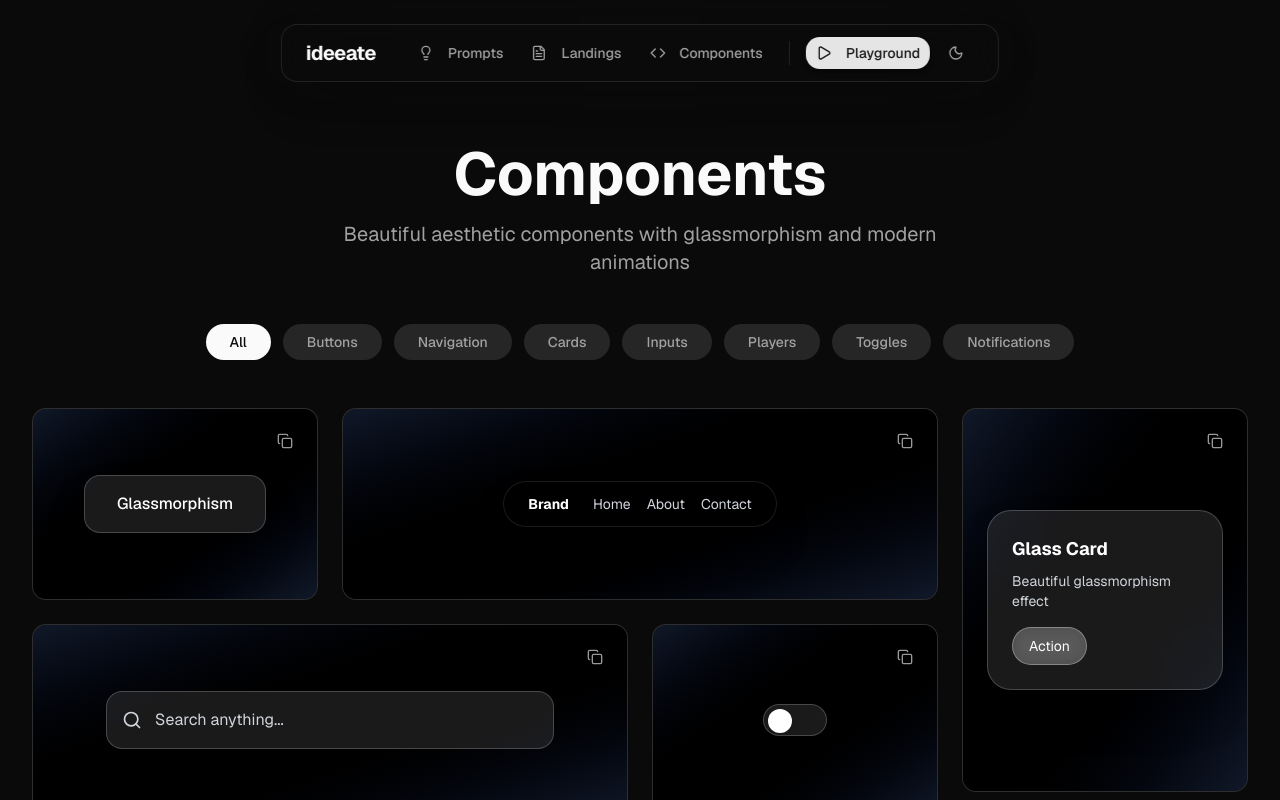
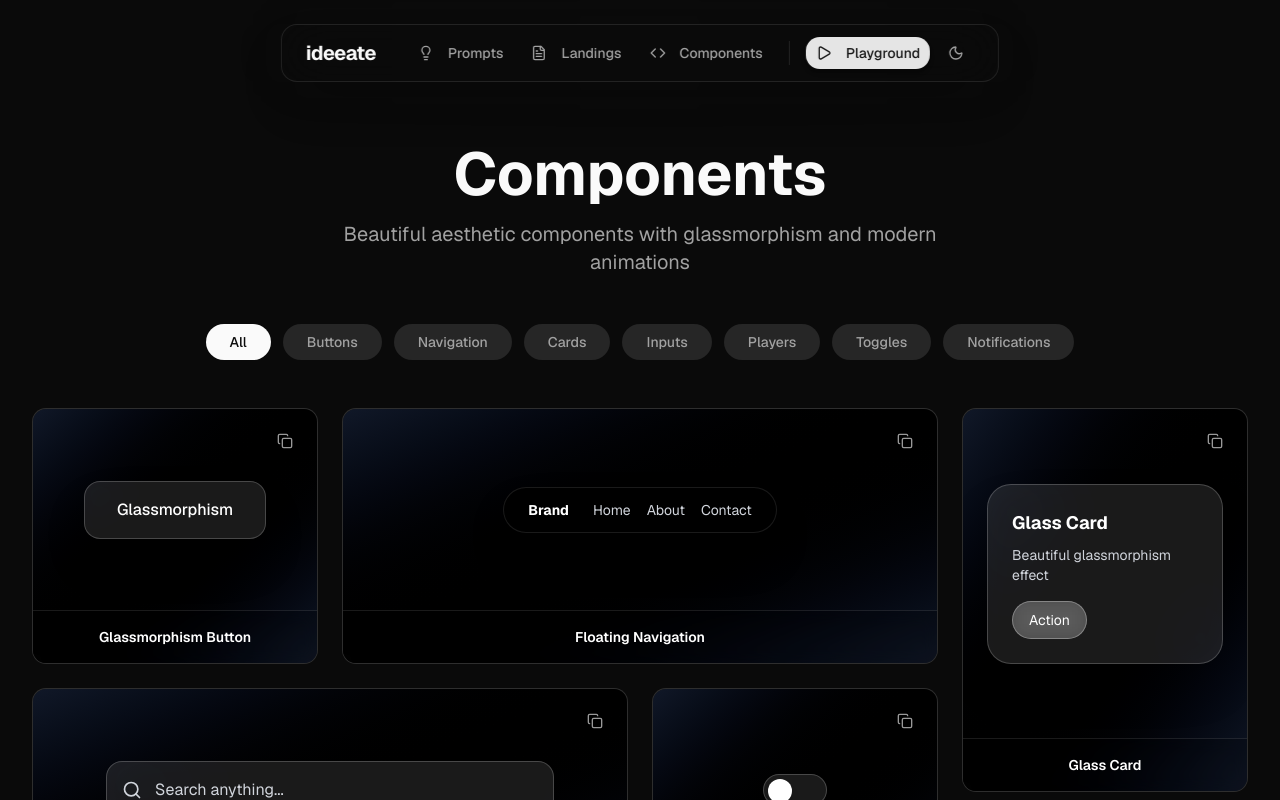
Before and after one commit to casualhermit27/ideeate, a Next.js app: page /components in a window 1280 px wide. Shown: the top 800 px of the page. Built offline with nearby package versions, Linux system fonts and the light colour scheme.

Commit message:
Fix component grid spacing and enhance component names visibility

```diff
--- a/src/app/components/page.tsx
+++ b/src/app/components/page.tsx
@@ -370,13 +370,13 @@ export default function ComponentsPage() {
 	const getComponentSize = (size: string) => {
 		switch (size) {
 			case 'wide':
-				return 'md:col-span-2 h-48'
+				return 'md:col-span-2 h-64'
 			case 'tall':
 				return 'md:row-span-2 h-96'
 			case 'large':
 				return 'md:col-span-2 md:row-span-2 h-96'
 			default:
-				return 'h-48'
+				return 'h-64'
 		}
 	}
 
@@ -432,12 +432,12 @@ export default function ComponentsPage() {
 						))}
 					</motion.div>
 
-					{/* Components Grid - Masonry Style */}
+					{/* Components Grid - Consistent Spacing */}
 					<motion.div
 						initial={{ opacity: 0 }}
 						animate={{ opacity: 1 }}
 						transition={{ duration: 0.8, delay: 0.4 }}
-						className="grid grid-cols-1 md:grid-cols-2 lg:grid-cols-3 xl:grid-cols-4 gap-6 auto-rows-max"
+						className="grid grid-cols-1 md:grid-cols-2 lg:grid-cols-3 xl:grid-cols-4 gap-6"
 					>
 						{filteredComponents.map((component, index) => (
 							<motion.div
@@ -447,16 +447,14 @@ export default function ComponentsPage() {
 								transition={{ duration: 0.5, delay: 0.05 * index }}
 								className={`group bg-card border border-border rounded-xl overflow-hidden hover:border-border/60 transition-all duration-300 ${getComponentSize(component.size)}`}
 							>
-								{/* Component Preview - Full Card */}
-								<div className="h-full bg-gradient-to-br from-gray-900 via-black to-gray-900 p-6 flex flex-col items-center justify-center group-hover:from-gray-800 group-hover:via-gray-900 group-hover:to-gray-800 transition-all duration-300 relative">
-									{component.preview}
-
-									{/* Copy Button - Positioned in corner */}
+								{/* Component Preview Area */}
+								<div className="h-full bg-gradient-to-br from-gray-900 via-black to-gray-900 group-hover:from-gray-800 group-hover:via-gray-900 group-hover:to-gray-800 transition-all duration-300 relative flex flex-col">
+									{/* Copy Button - Top Right */}
 									<motion.button
 										onClick={() => copyToClipboard(component.title, component.id)}
 										whileHover={{ scale: 1.05 }}
 										whileTap={{ scale: 0.95 }}
-										className="absolute top-4 right-4 p-2 bg-black/40 hover:bg-black/60 rounded-lg transition-all duration-200 backdrop-blur-sm"
+										className="absolute top-4 right-4 p-2 bg-black/40 hover:bg-black/60 rounded-lg transition-all duration-200 backdrop-blur-sm z-10"
 									>
 										{copiedId === component.id ? (
 											<Check className="w-4 h-4 text-green-400" />
@@ -464,11 +462,16 @@ export default function ComponentsPage() {
 											<Copy className="w-4 h-4 text-white/60 hover:text-white" />
 										)}
 									</motion.button>
-								</div>
 
-								{/* Component Name */}
-								<div className="p-4 bg-card">
-									<h3 className="text-sm font-medium text-foreground text-center">{component.title}</h3>
+									{/* Component Preview - Center */}
+									<div className="flex-1 flex items-center justify-center p-6">
+										{component.preview}
+									</div>
+
+									{/* Component Name - Bottom */}
+									<div className="p-4 bg-black/20 backdrop-blur-sm border-t border-white/10">
+										<h3 className="text-sm font-semibold text-white text-center">{component.title}</h3>
+									</div>
 								</div>
 							</motion.div>
 						))}
```
